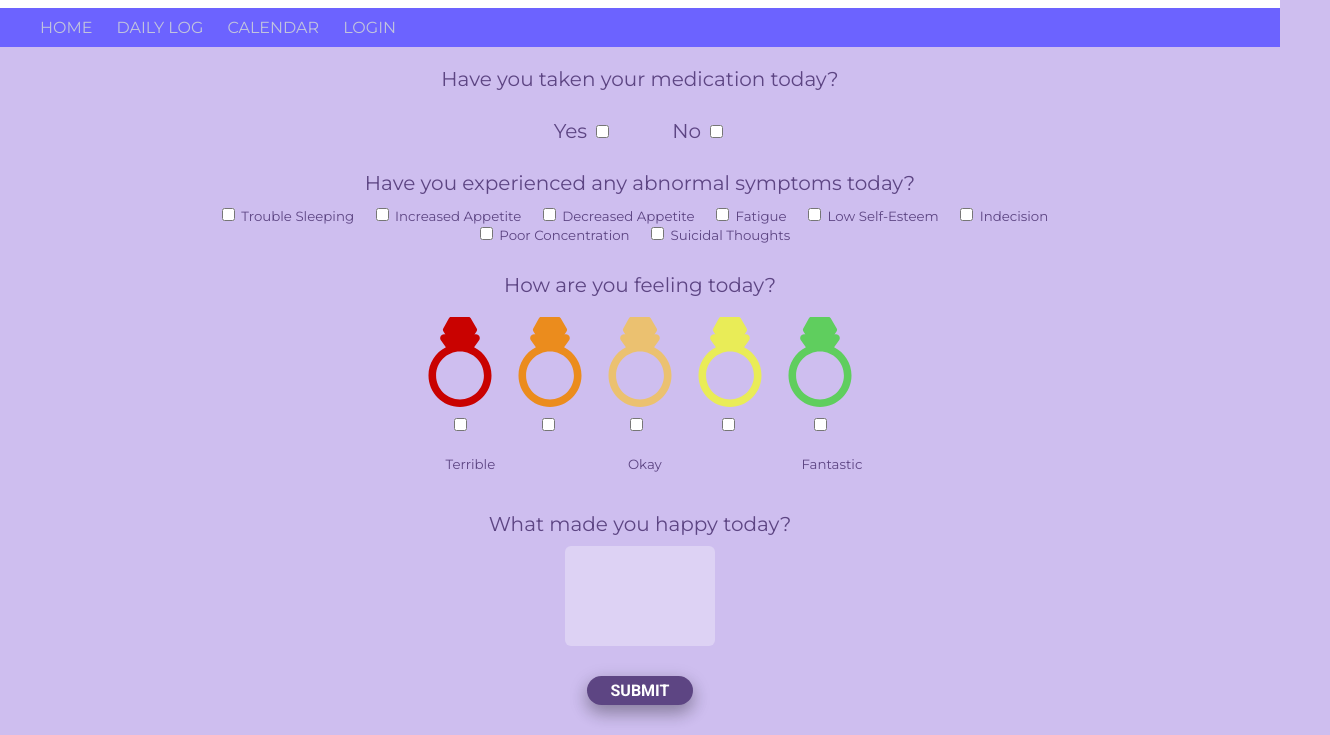
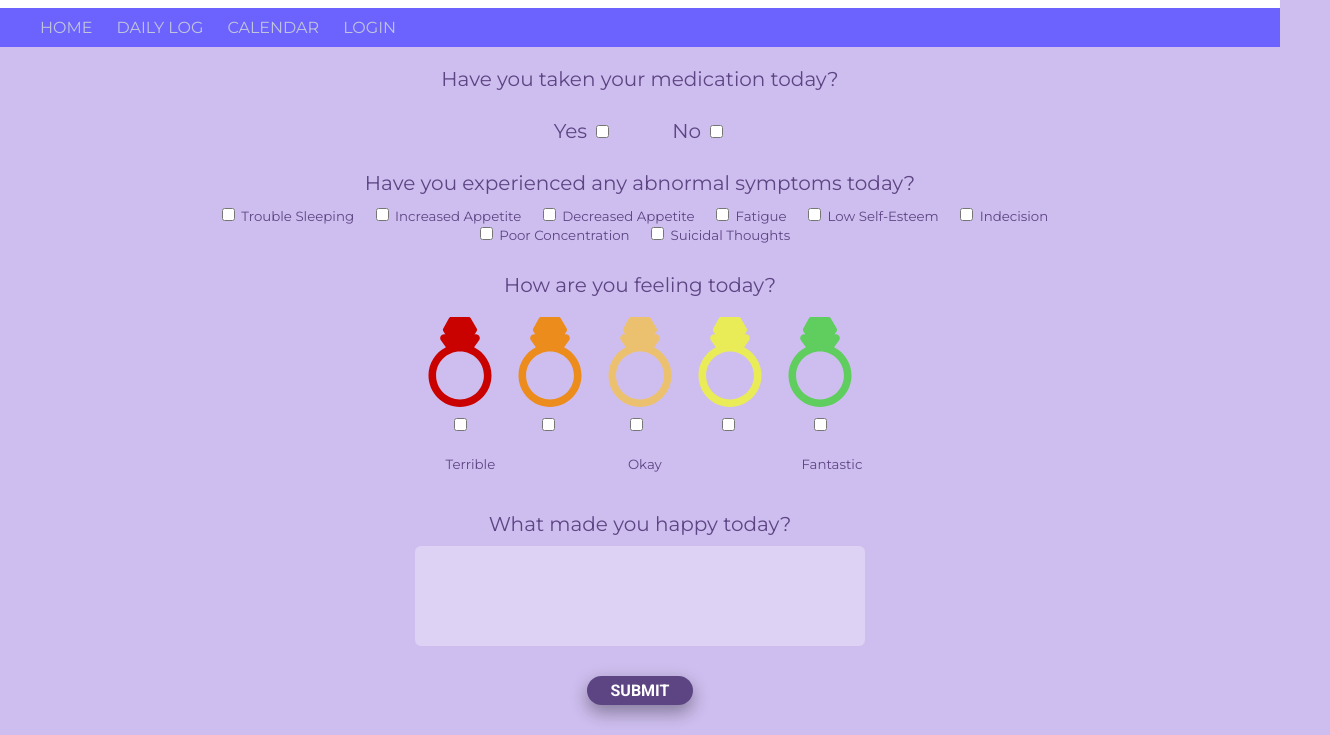
Before and after one commit to juliabturner/Mood-Ring, a plain HTML site: page log/index.html in a window 1280 px wide. Shown: the part 82-817 px from the top of the page, 1330 px wide, since content can reach past the window. Drawn offline with Linux system fonts and the light colour scheme.

Commit message:
Fix daily-log width

```diff
--- a/log/index.css
+++ b/log/index.css
@@ -158,7 +158,6 @@ a {
   display: flex;
   flex: 1;
   flex-direction: row;
-  padding: 0px 480px;
 }
 
 .logData .boxes .box1 {
@@ -192,11 +191,12 @@ a {
   border-radius: 6px;
   border: 5px #5d4583;
 
-  width: 150px;
+  width: 450px;
   height: 100px;
   background: rgba(255, 255, 255, 0.3);
   font: Montserrat;
 }
+
 .submit .button {
   box-shadow: 0 8px 16px 0 rgba(0, 0, 0, 0.2), 0 6px 20px 0 rgba(0, 0, 0, 0.19);
 
--- a/register/index.css
+++ b/register/index.css
@@ -82,10 +82,6 @@ a {
   margin-bottom: 22px;
 }
 
-/* .content .column.left h1 {
- font-size: 30pt; ~
-} */
-
 .content .column.right > * {
   font-family: Raleway;
   font-weight: 400;
```
